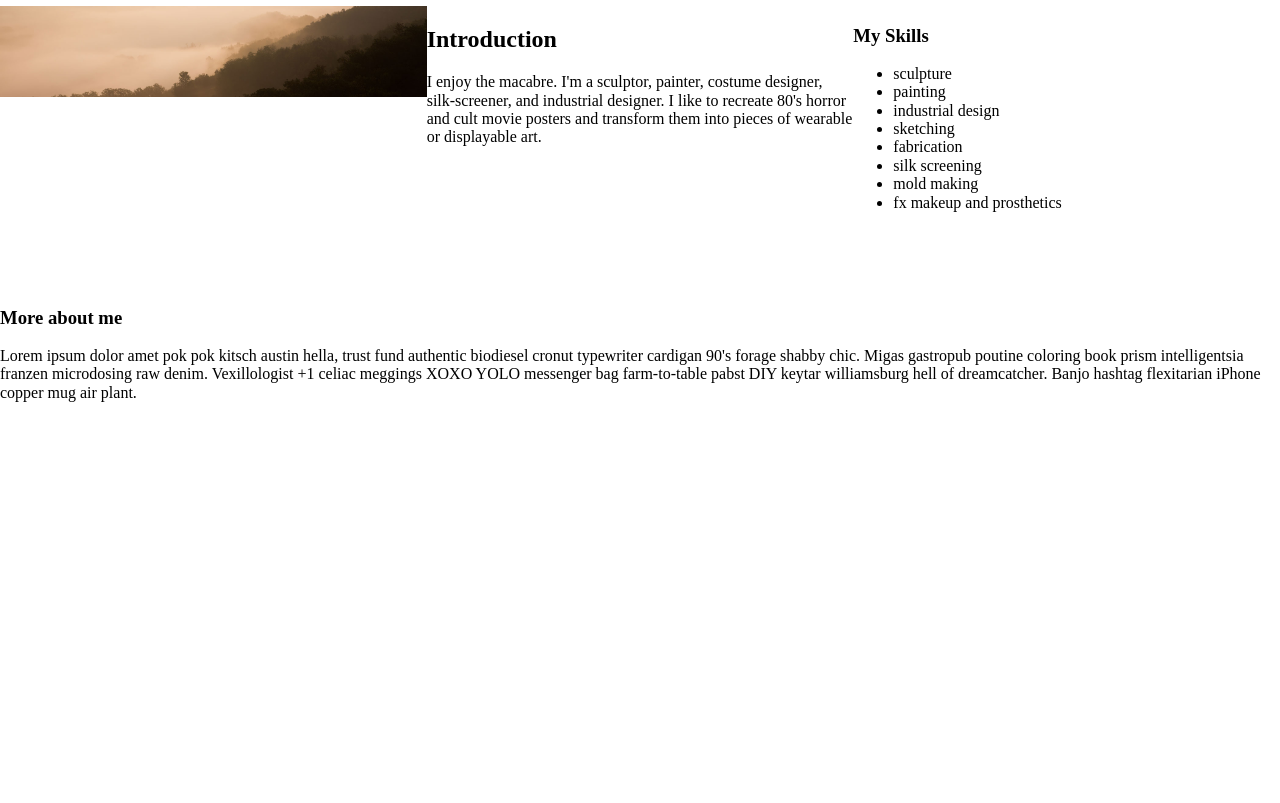
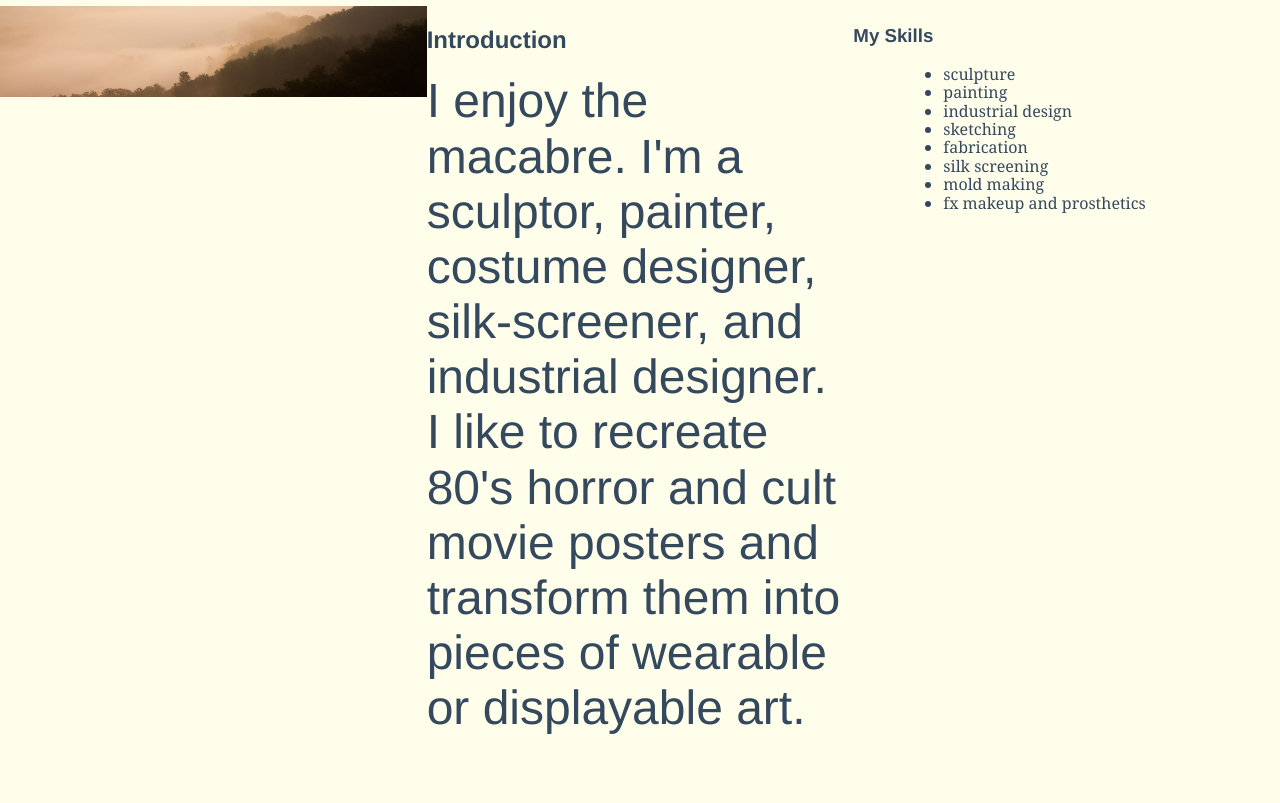
Before and after one commit to allicn03/shanequinnfx, a plain HTML site: page about.html in a window 1280 px wide. Shown: the part 132-935 px from the top of the page. Before the commit the page ends 800 px from the top, so only its background shows below. Drawn offline with Linux system fonts and the light colour scheme.

Commit message:
add bakcground-colors and typography to about page

```diff
--- a/CSS/about_styles.css
+++ b/CSS/about_styles.css
@@ -1,4 +1,7 @@
-
+body {
+  background-color: #fffeea;
+  color: #34495e;
+}
 .container {
   margin: 0 auto;
   width: 80%;
@@ -18,3 +21,32 @@
 .image img {
   width: 100%;
 }
+.skills {
+  background-color: #5ad4c2;
+  color: #fff;
+  padding-top: 20px;
+  padding-bottom: 20px;
+}
+#skill-list {
+  margin-left: 50px;
+}
+/*Typography*/
+h1,
+h2,
+h3 {
+  font-family: Futura, Helvetica, Arial, sans-serif;
+}
+p,
+li {
+  font-family: Georgia, Garamond, Lucida Bright, serif;
+}
+.intro p {
+  font-family: Futura, Helvetica, Arial, sans-serif;
+  font-size: 3em;
+  font-weight: 100;
+  -webkit-margin-before: 0;
+}
+.skills h3 {
+  text-align: center;
+  text-transform: uppercase;
+}
```
